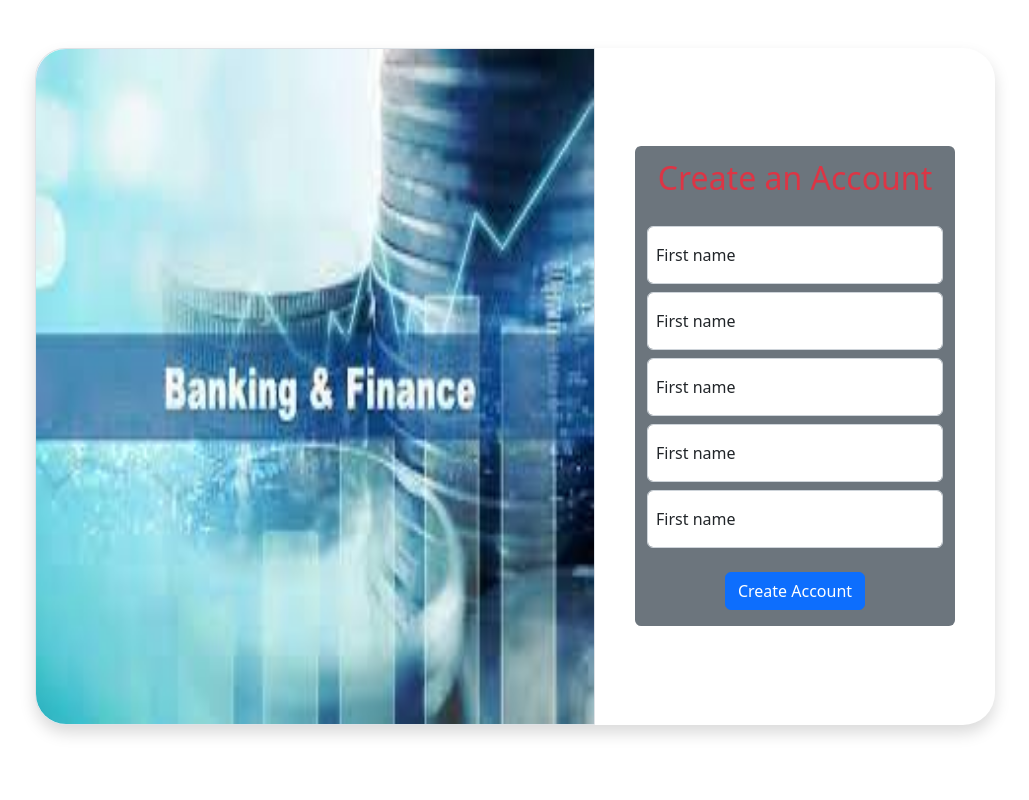
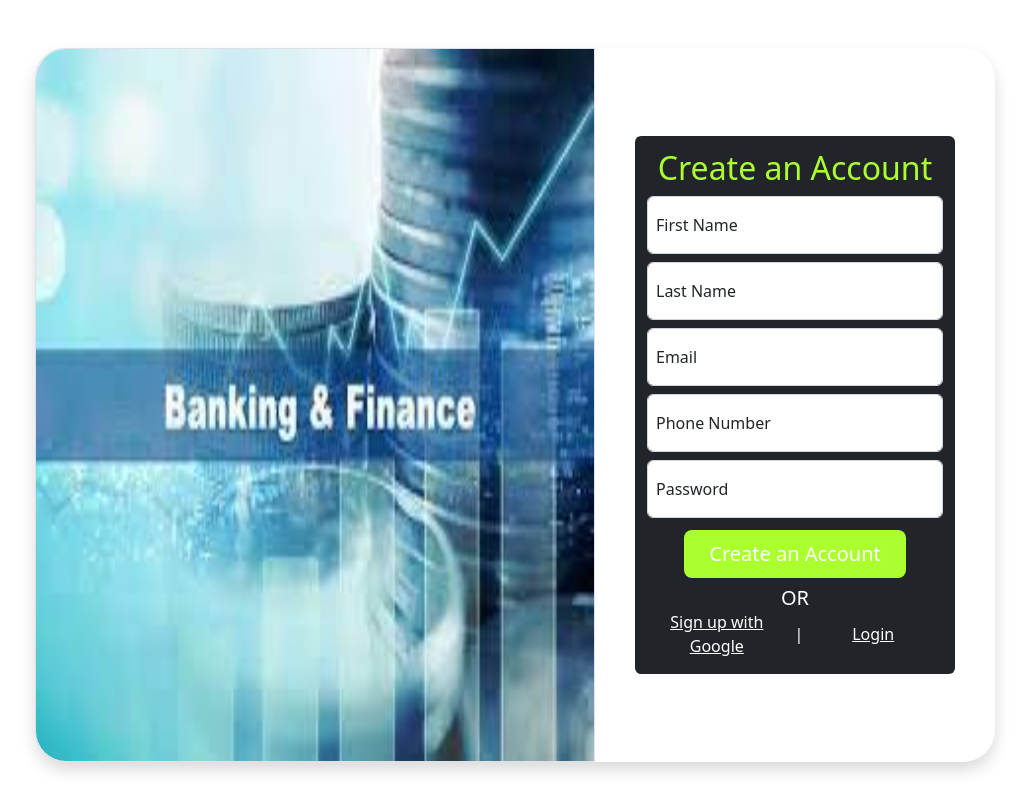
Before and after one commit to toyyib10/subzero-banking-app, a React (Create React App) app in the folder frontend/: page / in a window 1280 px wide. Shown: the whole page, without its empty margins (125-1154 px from the left). Built offline with nearby package versions, Linux system fonts and the light colour scheme.

Commit message:
i finish sign up and sign in component

```diff
--- a/frontend/src/App.js
+++ b/frontend/src/App.js
@@ -1,11 +1,13 @@
 import React from 'react'
 import '../node_modules/bootstrap/dist/css/bootstrap.css'
+// import Signin from './starters/Signin';
 import Signup from './starters/Signup';
 
 const App = () => {
   return (
     <>
       <Signup/>
+      {/* <Signin/> */}
     </>
   )
 }
--- /dev/null
+++ b/frontend/src/components/Button.js
@@ -0,0 +1,16 @@
+const Button = ({todo}) => {
+  const style = {
+    backgroundColor : "rgb(172, 255, 47)",
+  }
+  return (
+    <>
+      <div className="mt-2">
+        <center>
+          <button className="btn btn-lg text-white fw-2 w-75" style={style} type="submit">{todo}</button>
+        </center>
+      </div>
+    </>
+  )
+}
+
+export default Button;
--- /dev/null
+++ b/frontend/src/components/sign/Input.js
@@ -0,0 +1,12 @@
+const Input = ({name, type}) => {
+  return (
+    <>
+      <div className="form-floating mb-1 mt-1">
+        <input type={type} className="form-control" id="validationTooltip02" placeholder={name} required />
+        <label className="form-label text-start ms-2">{name}</label>
+      </div>
+    </>
+  )
+}
+
+export default Input;
--- a/frontend/src/components/sign/Signup.component.js
+++ b/frontend/src/components/sign/Signup.component.js
@@ -1,33 +1,28 @@
+import Button from '../Button'
+import Input from './Input';
+
 const SignupComponent = () => {
+  const style = {
+    height : "inherit",
+  }
+  const color = {
+    color : "rgb(172, 255, 47)"
+  }
   return (
     <>
       <center className="col-12 col-md-5 d-flex justify-content-center align-items-center p-2">
-        <form className="row col-10 needs-validation rounded pt-2 pb-3 bg-secondary" novalidate>
-          <div className="text-center fs-2 text-danger">Create an Account</div>
-          <div className="form-floating mb-2 mt-4">
-            <input type="text" className="form-control" id="validationTooltip02" placeholder="First Name" required />
-            <label className="form-label text-start ms-2">First name</label>
-          </div>
-          <div className="form-floating mb-2">
-            <input type="text" className="form-control" id="validationTooltip02" placeholder="First Name" required />
-            <label className="form-label text-start ms-2">First name</label>
-          </div>
-          <div className="mb-2 form-floating">
-            <input type="text" className="form-control" id="validationTooltip02" placeholder="First Name" required />
-            <label className="form-label text-start ms-2">First name</label>
-          </div>
-          <div className="mb-2 form-floating">
-            <input type="text" className="form-control" id="validationTooltip02" placeholder="First Name" required />
-            <label className="form-label text-start ms-2">First name</label>
-          </div>
-          <div className="form-floating mb-2">
-            <input type="text" className="form-control" id="validationTooltip02" placeholder="First Name" required />
-            <label className="form-label text-start ms-2">First name</label>
-          </div>
-          <div className="mt-3">
-            <center>
-              <button className="btn btn-primary fw-2" type="submit">Create Account</button>
-            </center>
+        <form className="row col-10 needs-validation rounded pt-2 pb-2 bg-dark" style={style} novalidate>
+          <div className="text-center fs-2" style={color}>Create an Account</div>
+          <Input name={"First Name"}/>
+          <Input name={"Last Name"}/>
+          <Input name={"Email"} type={"email"}/>
+          <Input name={"Phone Number"}/>
+          <Input name={"Password"} type={"password"}/>
+          <Button todo={"Create an Account"}/>
+          <h5 className="m-0 mt-2 text-white">OR</h5>
+          <div className="w-100 d-flex justify-content-between align-items-center h-100 mb-2">
+            <a href="/" className="text-white w-50 me-2">Sign up with Google</a> <span className="text-white">|</span>
+            <a href="/" className="w-50 text-white">Login</a>
           </div>
         </form>
       </center>
--- a/frontend/src/starters/Signup.js
+++ b/frontend/src/starters/Signup.js
@@ -3,12 +3,12 @@ import SignupComponent from "../components/sign/Signup.component";
 
 const Signup = () => {
   const style = {
-    height: "90%"
+    height: "95%",
   }
   return (
     <>
       <center className="pt-5 h-100">
-        <div className="d-flex flex-wrap shadow col-md-9 col-10 bg-white rounded-5 p-0" style={style}>
+        <div className="d-flex flex-wrap shadow col-md-9 col-10 rounded-5 p-0" style={style}>
           <Carousel/>
           <SignupComponent/>
         </div>
```
Also changed, not shown: frontend/src/components/sign/Signin.component.js (added, +36 -0 lines), frontend/src/starters/Signin.js (added, +21 -0 lines).
